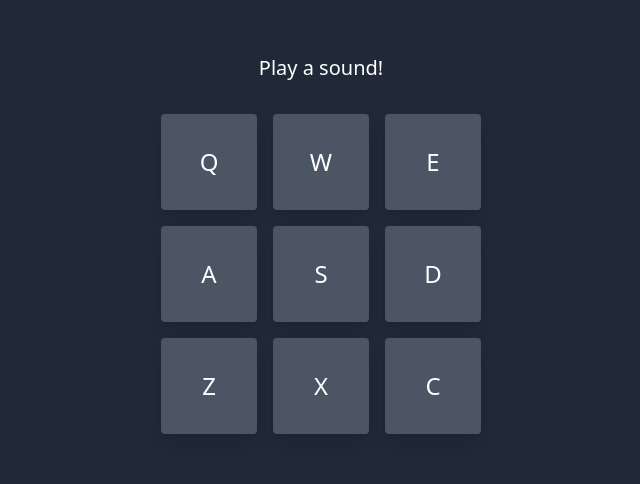
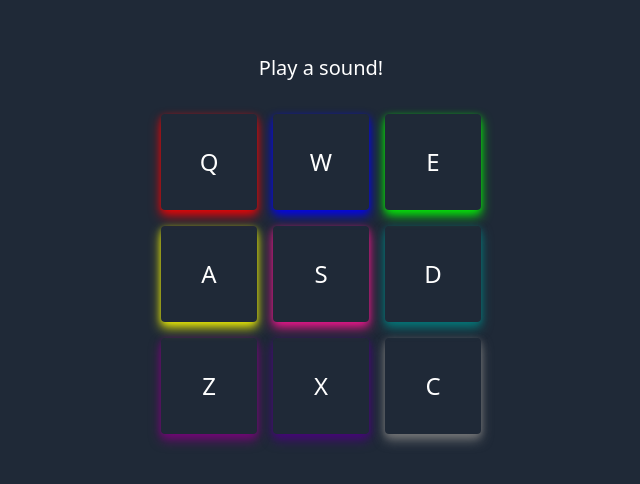
Before and after one commit to ZohalMirkhel/drum-machine, a React (Create React App) app: page / in a window 1280 px wide. Shown: the part 156-640 px from the top of the page, without its empty margins (319-959 px from the left). Built offline with nearby package versions, Linux system fonts and the light colour scheme; the HTML template or start-up script is replaced by a standard one.

Commit message:
Worked on the design of the buttons.

```diff
--- a/src/components/ButtonPanel.jsx
+++ b/src/components/ButtonPanel.jsx
@@ -2,16 +2,16 @@ import React from 'react';
 import DrumPad from './DrumPad';
 
 const bankOne = [
-  { keyCode: 81, keyTrigger: 'Q', id: 'Heater-1', url: '/sounds/Heater-1.mp3' },
-  { keyCode: 87, keyTrigger: 'W', id: 'Heater-2', url: '/sounds/Heater-2.mp3' },
-  { keyCode: 69, keyTrigger: 'E', id: 'Heater-3', url: '/sounds/Heater-3.mp3' },
-  { keyCode: 65, keyTrigger: 'A', id: 'Heater-4', url: '/sounds/Heater-4_1.mp3' },
-  { keyCode: 83, keyTrigger: 'S', id: 'Clap', url: '/sounds/Heater-6.mp3' },
-  { keyCode: 68, keyTrigger: 'D', id: 'Open-HH', url: '/sounds/Dsc_Oh.mp3' },
-  { keyCode: 90, keyTrigger: 'Z', id: "Kick-n'-Hat", url: '/sounds/Kick_n_Hat.mp3' },
-  { keyCode: 88, keyTrigger: 'X', id: 'Kick', url: '/sounds/RP4_KICK_1.mp3' },
-  { keyCode: 67, keyTrigger: 'C', id: 'Closed-HH', url: '/sounds/Cev_H2.mp3' }
-];
+    { keyCode: 81, keyTrigger: 'Q', id: 'Heater-1', url: '/sounds/Heater-1.mp3', shadow: '0 6px 12px rgba(255, 0, 0, 0.8), 0 2px 6px rgba(255, 0, 0, 0.5)' },
+    { keyCode: 87, keyTrigger: 'W', id: 'Heater-2', url: '/sounds/Heater-2.mp3', shadow: '0 6px 12px rgba(0, 0, 255, 0.8), 0 2px 6px rgba(0, 0, 255, 0.5)' },
+    { keyCode: 69, keyTrigger: 'E', id: 'Heater-3', url: '/sounds/Heater-3.mp3', shadow: '0 6px 12px rgba(0, 255, 0, 0.8), 0 2px 6px rgba(0, 255, 0, 0.5)' },
+    { keyCode: 65, keyTrigger: 'A', id: 'Heater-4', url: '/sounds/Heater-4_1.mp3', shadow: '0 6px 12px rgba(255, 255, 0, 0.8), 0 2px 6px rgba(255, 255, 0, 0.5)' },
+    { keyCode: 83, keyTrigger: 'S', id: 'Clap', url: '/sounds/Heater-6.mp3', shadow: '0 6px 12px rgba(255, 20, 147, 0.8), 0 2px 6px rgba(255, 20, 147, 0.5)' },
+    { keyCode: 68, keyTrigger: 'D', id: 'Open-HH', url: '/sounds/Dsc_Oh.mp3', shadow: '0 6px 12px rgba(0, 128, 128, 0.8), 0 2px 6px rgba(0, 128, 128, 0.5)' },
+    { keyCode: 90, keyTrigger: 'Z', id: "Kick-n'-Hat", url: '/sounds/Kick_n_Hat.mp3', shadow: '0 6px 12px rgba(128, 0, 128, 0.8), 0 2px 6px rgba(128, 0, 128, 0.5)' },
+    { keyCode: 88, keyTrigger: 'X', id: 'Kick', url: '/sounds/RP4_KICK_1.mp3', shadow: '0 6px 12px rgba(75, 0, 130, 0.8), 0 2px 6px rgba(75, 0, 130, 0.5)' },
+    { keyCode: 67, keyTrigger: 'C', id: 'Closed-HH', url: '/sounds/Cev_H2.mp3', shadow: '0 6px 12px rgba(128, 128, 128, 0.8), 0 2px 6px rgba(128, 128, 128, 0.5)' }
+  ];
 
 function ButtonPanel({ playSound }) {
   return (
--- a/src/components/DrumPad.jsx
+++ b/src/components/DrumPad.jsx
@@ -4,7 +4,8 @@ function DrumPad({ pad, playSound }) {
   return (
     <button
       id={pad.id}
-      className="drum-pad w-24 h-24 bg-gray-600 rounded shadow-lg flex items-center justify-center text-2xl"
+      className="drum-pad w-24 h-24 rounded flex items-center justify-center text-2xl"
+      style={{ boxShadow: pad.shadow }}
       onClick={() => playSound(pad.url, pad.keyTrigger, pad.id)}
     >
       {pad.keyTrigger}
```
